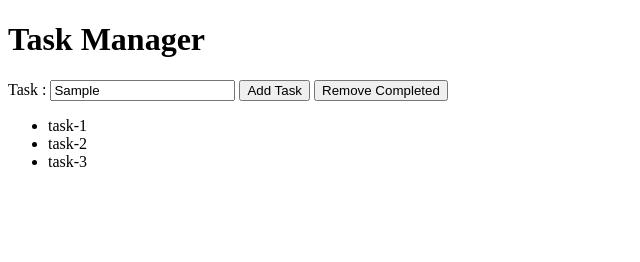
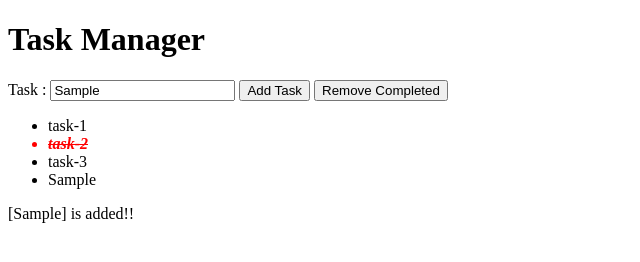
Before and after one commit to tkmagesh/Schneider-RIA, a plain HTML site: page Day-2/JsAndDom/TaskManager.html in a window 1280 px wide. Both pictures are taken after typing "Sample" into the empty fields and a click on the button "Add Task". Shown: the whole page, without its empty margins (0-640 px from the left). Drawn offline with Linux system fonts and the light colour scheme.

Commit message:
DOM Cont....

```diff
--- a/Day-2/JsAndDom/TaskManager.html
+++ b/Day-2/JsAndDom/TaskManager.html
@@ -3,6 +3,56 @@
 <head>
 	<meta charset="UTF-8">
 	<title>Task Manager</title>
+	<style>
+	.completed {
+		color : red!important;
+		font-style: italic;
+		text-decoration: line-through;
+	}
+
+	.critical {
+		color : purple;
+		font-weight: bold;
+	}
+
+	</style>
+	<script>
+		function addNewTask(){
+		  var txtTask = document.getElementById("txtTask");
+		  var taskList = document.getElementById("ulTaskList");
+		  /*var newTaskItem = "<li>" + txtTask.value + "</li>";
+		  taskList.innerHTML += newTaskItem;*/
+		  var newTaskItem = document.createElement("li");
+		  newTaskItem.innerHTML = txtTask.value;
+		  newTaskItem.onclick = onTaskItemClick;
+
+		  taskList.appendChild(newTaskItem);
+		  var msg = "[" + txtTask.value + "] is added!!";
+		  displayMessage(msg);
+		}
+
+		function displayMessage(msg){
+			var divMsg = document.getElementById("divMessage");
+		    divMsg.innerHTML = msg;
+		}
+		function initialize(){
+			var btnAddTask = document.getElementById("btnAddTask");
+			btnAddTask.onclick = addNewTask;
+
+			var taskList = document.getElementById("ulTaskList");
+			for(var i=0;i<taskList.children.length;i++){
+				taskList.children[i].onclick = onTaskItemClick;
+			}
+		}
+		function onTaskItemClick(){
+			if (this.classList.contains("completed")){
+				this.classList.remove("completed");
+			} else {
+				this.classList.add("completed");
+			}
+		}
+		window.onload = initialize;
+	</script>
 </head>
 <body>
 	<h1>Task Manager</h1>
@@ -12,9 +62,10 @@
 	<input type="button" value="Remove Completed" id="btnRemoveCompleted">
 	<ul id="ulTaskList">
 		<li>task-1</li>
-		<li>task-2</li>
+		<li class="critical completed">task-2</li>
 		<li>task-3</li>
 	</ul>
 	<div id="divMessage"></div>
+
 </body>
 </html>
```
Also changed, not shown: Day-2/JsAndDom/TaskManager.js (added, +11 -0 lines).
